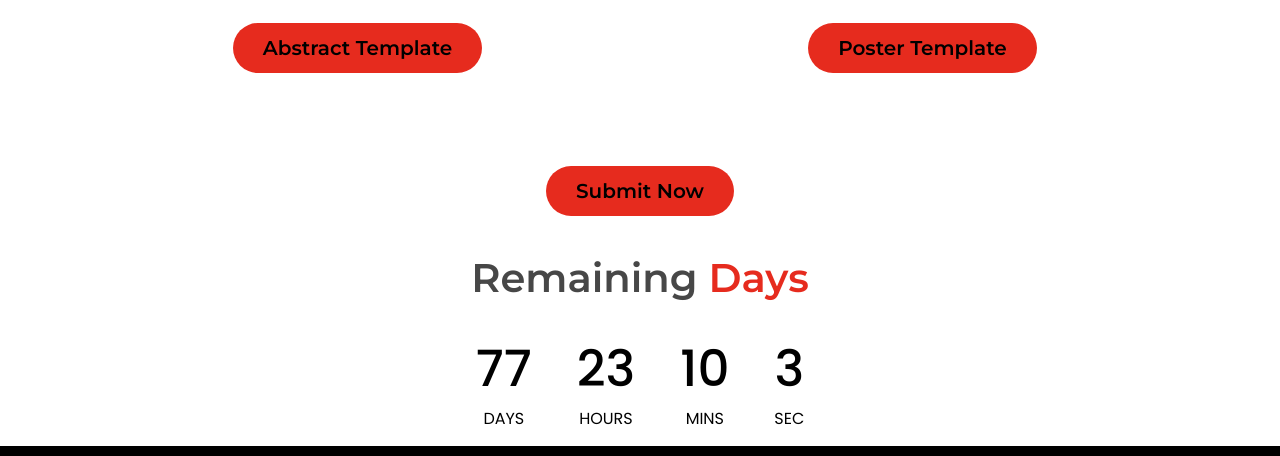
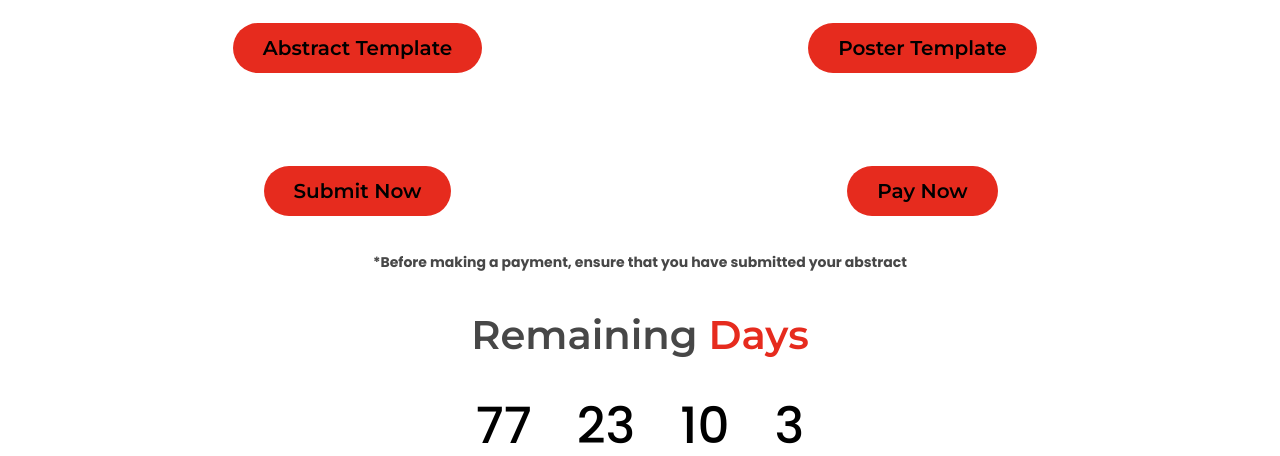
Before and after one commit to karan4533/che_web, a plain HTML site: page abstract.html in a window 1280 px wide. Shown: the part 851-1307 px from the top of the page. Drawn offline with nearby package versions, Linux system fonts and the light colour scheme.

Commit message:
chnges in buttons of abstract

```diff
--- a/abstract.html
+++ b/abstract.html
@@ -231,8 +231,21 @@
               >Submit Now</a
             >
           </div>
+          <div class="buyticketsbottom1 ff-mont pt-2 fs-40 fw-600">
+            <a href="https://shorturl.at/y2l3T" target="_blank" class="btnticketsbottom1"
+              >Pay Now</a
+            >
+          </div>
         </div>
       </div>
+
+      <p
+      class="text-black fs-14 fw-400 mt-3"
+      style="margin-top: 25px">
+      <strong
+        >*Before making a payment, ensure that you have submitted your abstract</strong
+      >
+    </p>
 
 
       <h1 class="text-black section2title ff-mont pt-2 fs-40 fw-600">
```
Also changed, not shown: index.html (+1 -1 lines).
